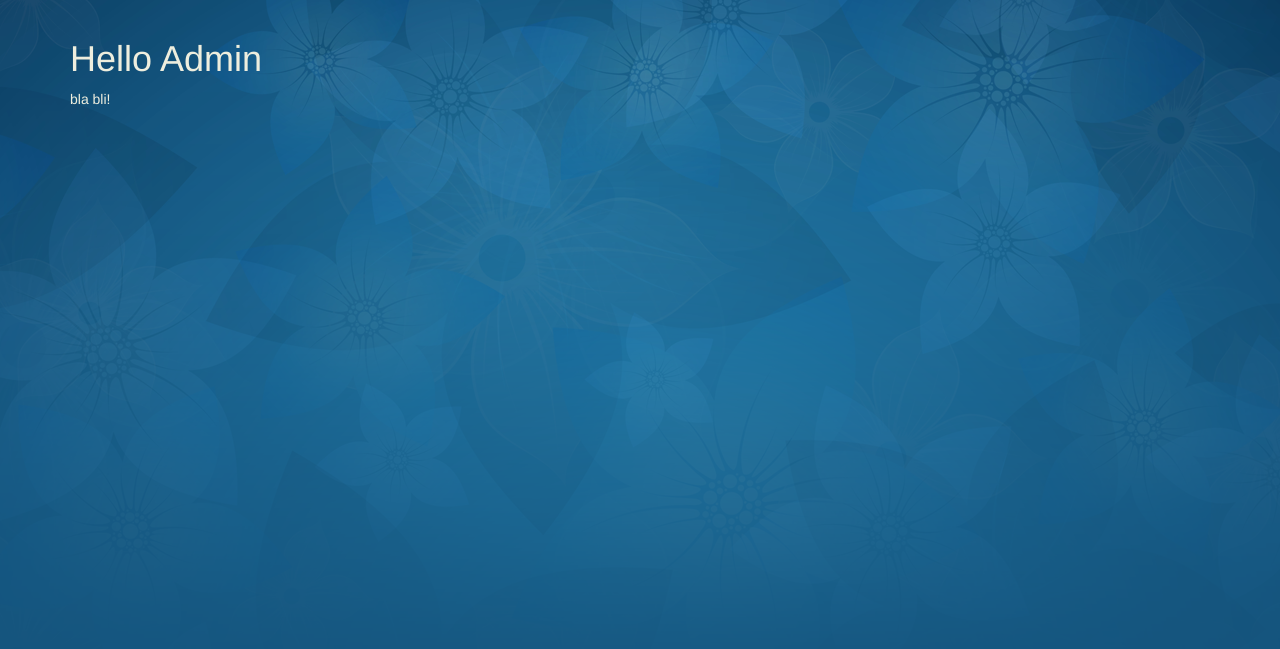
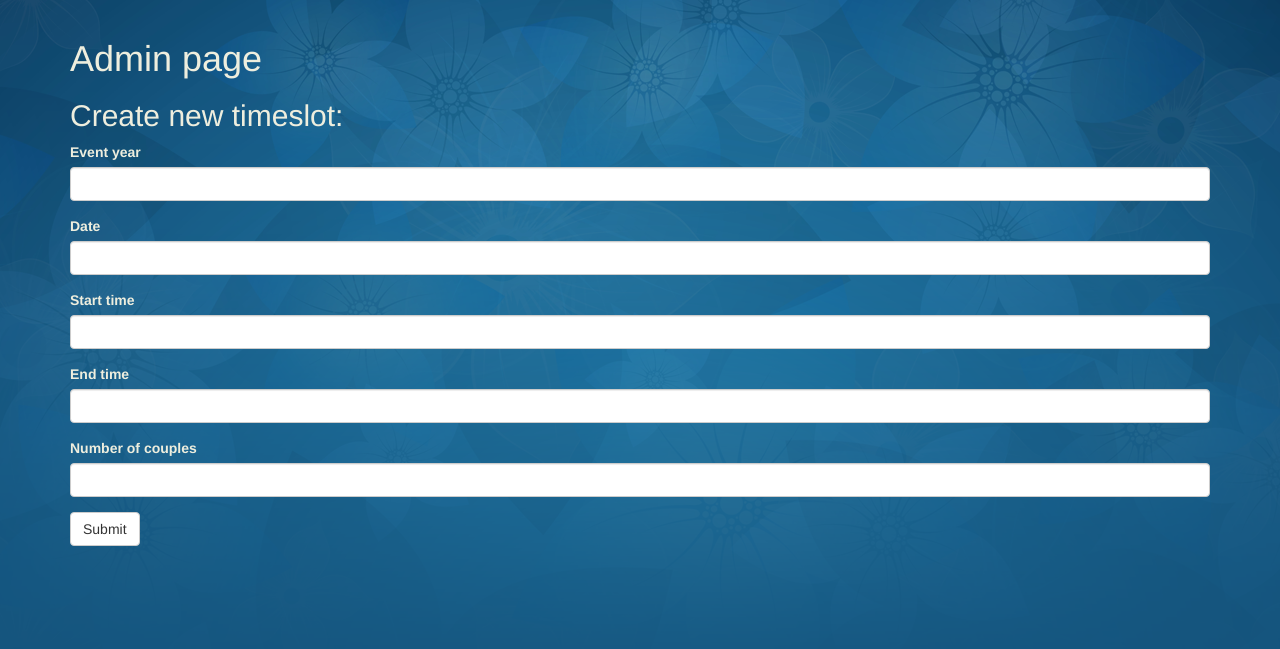
Before and after one commit to amiv-eth/AMIV-Speeddating, a Flask app: template templates/admin.html in a window 1280 px wide. Shown: the part 51-700 px from the top of the page. Run offline with Flask 2, Linux system fonts and the light colour scheme; the template is opened without the code that fills it, so the values that code supplies are empty; some libraries are stand-ins or nearby versions.

Commit message:
Merge admin page from testing

```diff
--- a/templates/admin.html
+++ b/templates/admin.html
@@ -1,7 +1,31 @@
 {% extends 'base.html' %}
 
 
-<h1>{% block title %}Hello Admin{% endblock %}</h1>
+<h1>{% block title %}Admin page{% endblock %}</h1>
+
 {% block content %}
-<p>bla bli!</p>
+<h2>Create new timeslot:</h2>
+<form action = "http://localhost:5000/admin" method = "POST">
+	<div class = "form-group">
+			<label for = "eventYear">Event year</label>
+			<input type = "number" class="form-control" name = "eventYear">
+	</div>
+	<div class = "form-group">
+			<label for = "date">Date</label>
+			<input type = "text" class="form-control" name = "date">
+	</div>
+	<div class = "form-group">
+			<label for = "startTime">Start time</label>
+			<input type = "text" class="form-control" name = "startTime">
+	</div>
+	<div class = "form-group">
+			<label for = "endTime">End time</label>
+			<input type = "text" class="form-control" name = "endTme">
+	</div>
+	<div class = "form-group">
+			<label for = "nrCouples">Number of couples</label>
+			<input type = "number" class="form-control" name = "nrCouples">
+	</div>
+	<button type = "submit" class="btn btn-default">Submit</button>
+</form>
 {% endblock %}
```
